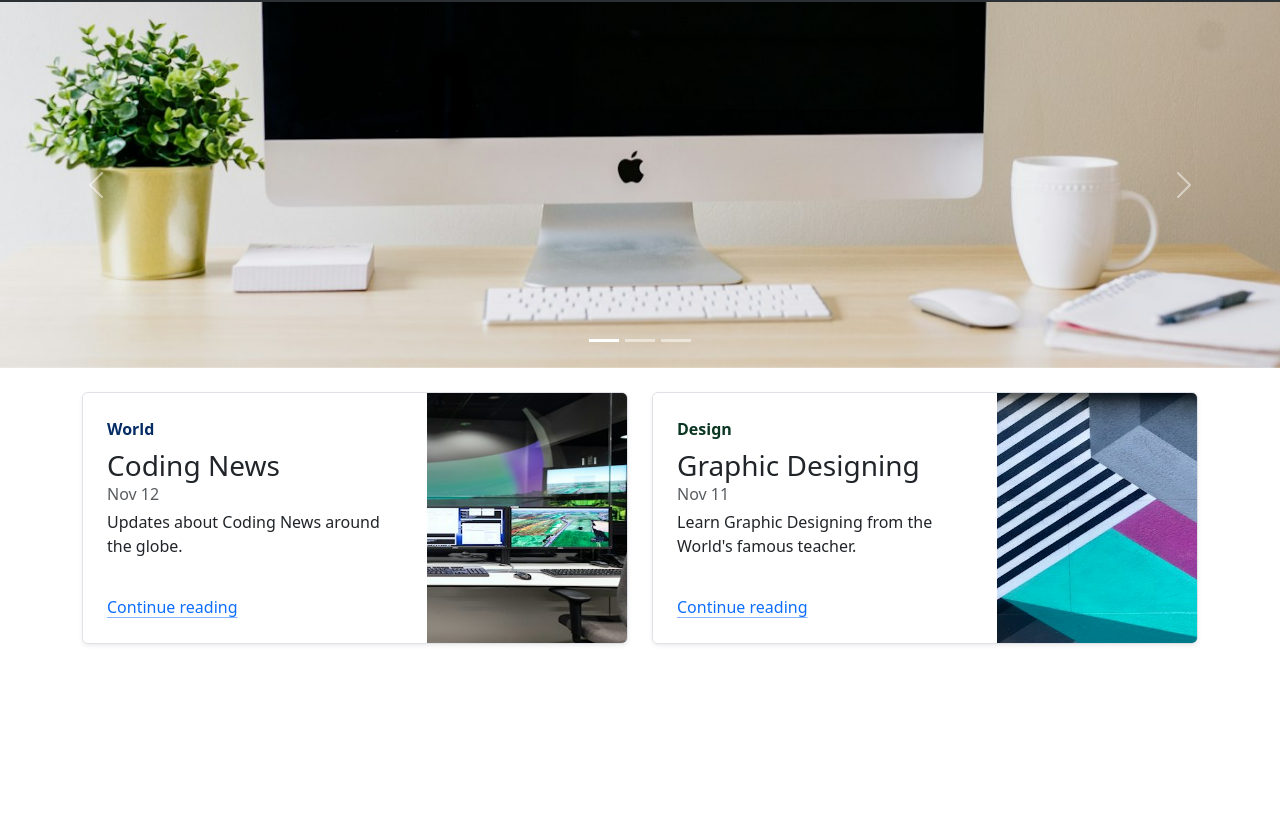
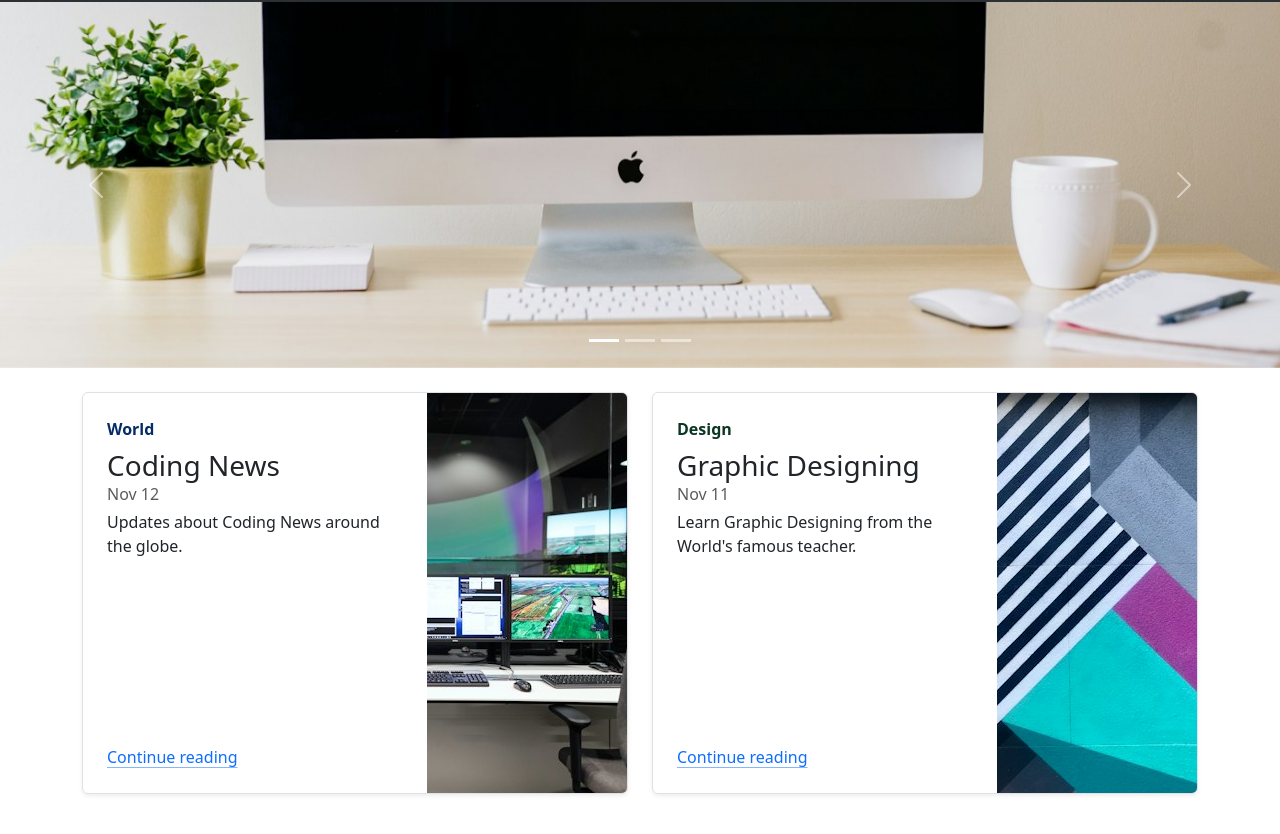
Before and after one commit to Sarthaksource/BootStrap_Website, a plain HTML site: page index.html in a window 1280 px wide. Shown: the part 54-888 px from the top of the page. Before the commit the page ends 800 px from the top, so only its background shows below. Drawn offline with nearby package versions, Linux system fonts and the light colour scheme.

Commit message:
Update index.html
Responsive Images

```diff
--- a/index.html
+++ b/index.html
@@ -163,7 +163,7 @@
             </a>
           </div>
           <div class="col-auto d-none d-lg-block">
-            <img class="bd-placeholder-img" width="200" height="250" src="thumb1.jpg">
+            <img class="bd-placeholder-img img-fluid" width="200" height="250" src="thumb1.jpg">
           </div>
         </div>
       </div>
@@ -180,7 +180,7 @@
             </a>
           </div>
           <div class="col-auto d-none d-lg-block">
-            <img class="bd-placeholder-img" width="200" height="250" src="thumb2.jpg">
+            <img class="bd-placeholder-img img-fluid" width="200" height="250" src="thumb2.jpg">
           </div>
         </div>
       </div>
```
